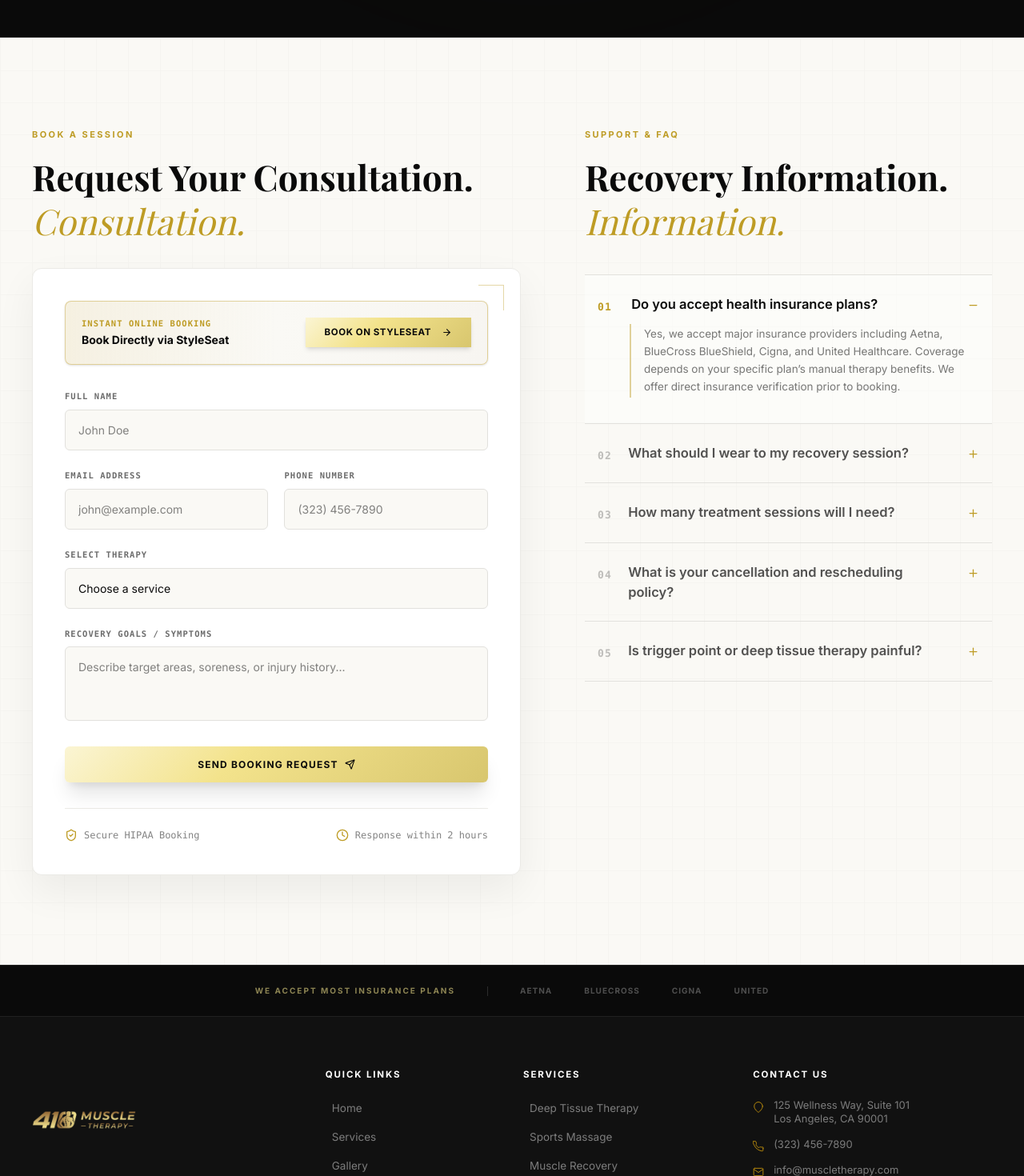
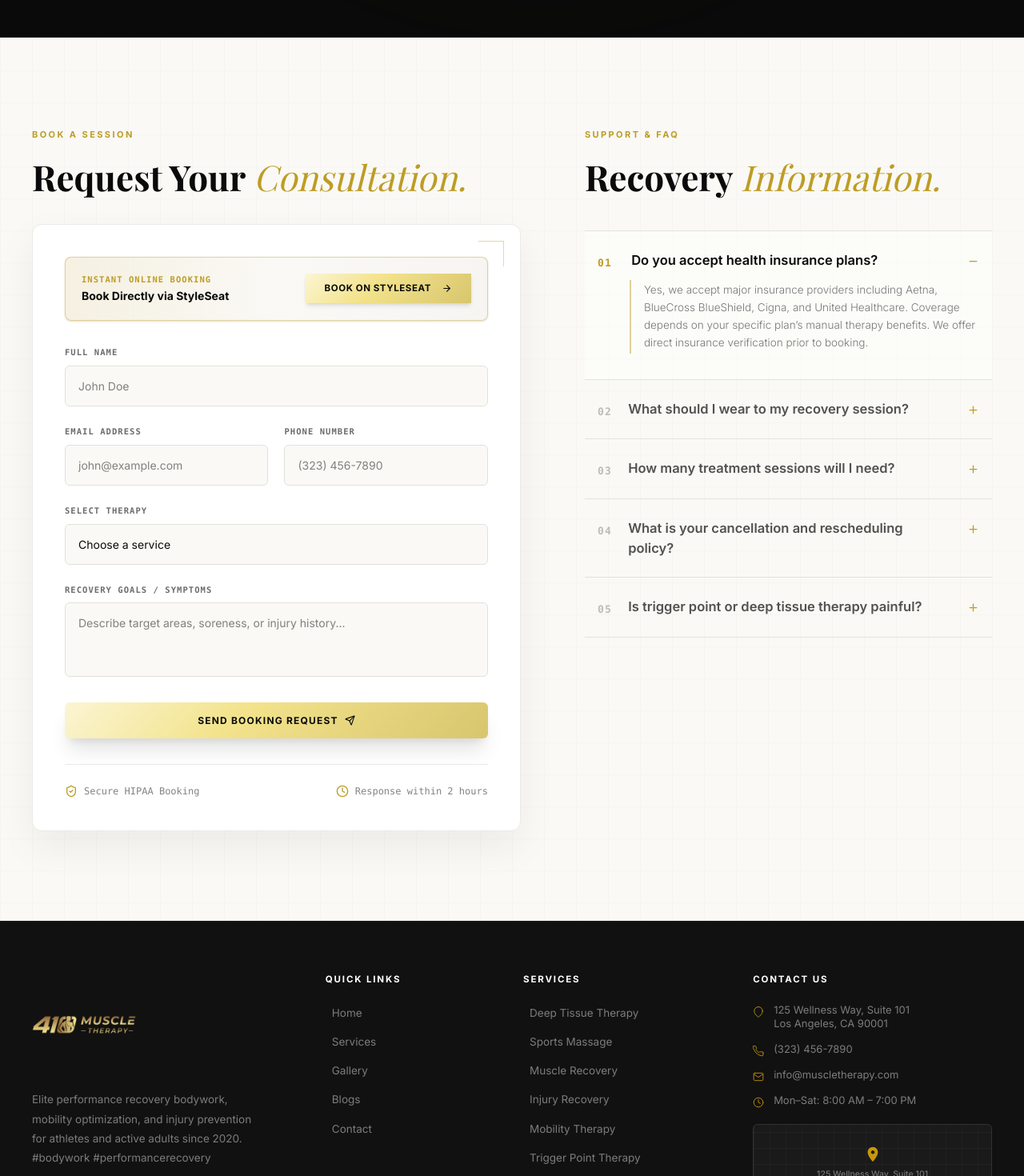
Before and after one commit to mohsindesigns/410-Muscle-Theraphy, a Next.js app: page /services/deep-tissue-therapy in a window 1280 px wide. Shown: the part 4071-5541 px from the top of the page at 80% size. Built offline with nearby package versions, Linux system fonts and the light colour scheme; a web font is replaced by a local one.

Commit message:
seo changes

```diff
--- a/src/components/layout/Footer.jsx
+++ b/src/components/layout/Footer.jsx
@@ -75,7 +75,6 @@ function MapPlaceholder({ addressText }) {
 
 export default function Footer() {
   const {
-    insuranceLabel,
     brandDescription,
     quickLinksLabel,
     servicesLabel,
@@ -84,7 +83,6 @@ export default function Footer() {
     privacy,
     terms,
     divider,
-    insurers,
     address,
     phone,
     email,
@@ -110,29 +108,6 @@ export default function Footer() {
 
   return (
     <footer>
-
-      {/* ══ Insurance Strip ════════════════════════════ */}
-      <div className="bg-dark border-t border-border-dark py-6 relative overflow-hidden">
-        <div className="site-container relative z-10">
-          <div className="flex flex-col md:flex-row items-center justify-center gap-4 md:gap-10 opacity-70">
-
-            <p className="text-[10px] font-bold tracking-[0.2em] uppercase text-gold/80 whitespace-nowrap text-center">
-              {insuranceLabel}
-            </p>
-
-            <div className="hidden md:block w-px h-3 bg-white/20" />
-
-            <div className="flex flex-wrap items-center justify-center gap-4 min-[400px]:gap-6 md:gap-10">
-              {insurers.map((ins) => (
-                <span key={ins.name} className="font-bold text-[10px] tracking-widest uppercase text-white/40 hover:text-white transition-colors duration-300 cursor-default">
-                  {ins.display}
-                </span>
-              ))}
-            </div>
-
-          </div>
-        </div>
-      </div>
 
       {/* ══ Main Footer ════════════════════════════════ */}
       <div className="bg-dark-2 pt-12 md:pt-16 pb-0 border-t border-border-dark/60">
--- a/src/components/sections/ContactFaqSection.jsx
+++ b/src/components/sections/ContactFaqSection.jsx
@@ -69,8 +69,14 @@ export default function ContactFaqSection() {
           <div className="w-full h-fit">
             <p className="section-label text-gold-dark mb-4">{formLabel}</p>
             <h2 className="display-heading text-[26px] min-[360px]:text-[30px] min-[400px]:text-[36px] md:text-[44px] text-dark leading-tight mb-8">
-              {formTitle.split('<br />')[0]}<br />
-              <span className="text-gold-dark italic font-light">{formTitle.split('<br />')[1] || 'Consultation.'}</span>
+              {formTitle.includes(' ') ? (
+                <>
+                  {formTitle.substring(0, formTitle.lastIndexOf(' '))} {' '}
+                  <span className="text-gold-dark italic font-light">{formTitle.substring(formTitle.lastIndexOf(' ') + 1)}</span>
+                </>
+              ) : (
+                formTitle
+              )}
             </h2>
 
             {/* Form wrapper */}
@@ -235,10 +241,16 @@ export default function ContactFaqSection() {
           {/* ── Right Column: Editorial Underlined FAQs ──── */}
           <div className="w-full">
             <p className="section-label text-gold-dark mb-4">{faqLabel}</p>
-            <h3 className="display-heading text-[30px] min-[400px]:text-[36px] md:text-[44px] text-dark leading-tight mb-10">
-              {faqTitle.split('<br />')[0]}<br />
-              <span className="text-gold-dark italic font-light">{faqTitle.split('<br />')[1] || 'Information.'}</span>
-            </h3>
+            <h2 className="display-heading text-[30px] min-[400px]:text-[36px] md:text-[44px] text-dark leading-tight mb-10">
+              {faqTitle.includes(' ') ? (
+                <>
+                  {faqTitle.substring(0, faqTitle.lastIndexOf(' '))} {' '}
+                  <span className="text-gold-dark italic font-light">{faqTitle.substring(faqTitle.lastIndexOf(' ') + 1)}</span>
+                </>
+              ) : (
+                faqTitle
+              )}
+            </h2>
 
             {/* Accordion Layout */}
             <div className="flex flex-col border-t border-[#E2E1DD]">
@@ -262,10 +274,10 @@ export default function ContactFaqSection() {
                       </span>
 
                       {/* Question */}
-                      <span className={`text-[15.5px] md:text-[16.5px] font-semibold flex-1 transition-all duration-300
+                      <h3 className={`text-[15.5px] md:text-[16.5px] font-semibold flex-1 transition-all duration-300
                         ${isOpen ? 'text-dark font-medium translate-x-1' : 'text-dark/70 group-hover:text-dark group-hover:translate-x-1'}`}>
                         {faq.q}
-                      </span>
+                      </h3>
 
                       {/* Icon */}
                       <span className={`text-gold-dark mt-1.5 transition-transform duration-300 ${isOpen ? 'rotate-180 text-dark' : 'group-hover:scale-110'}`}>
@@ -284,9 +296,9 @@ export default function ContactFaqSection() {
                         >
                           <div className="pl-12 md:pl-14 pr-4 pt-3 pb-2">
                             <div className="border-l-2 border-gold-dark/45 pl-4 py-0.5">
-                              <p className="text-dark/55 text-[13.5px] leading-relaxed">
+                              <h3 className="text-dark/55 text-[13.5px] leading-relaxed font-light">
                                 {faq.a}
-                              </p>
+                              </h3>
                             </div>
                           </div>
                         </motion.div>
--- a/src/lib/data.json
+++ b/src/lib/data.json
@@ -65,8 +65,8 @@
   "stats": {
     "label": "Our Achievements",
     "titleLine1": "Proven Results.",
-    "titleLine2": "Standards.",
-    "titleItalicWord": "Professional",
+    "titleLine2": "Professional",
+    "titleItalicWord": "Standards.",
     "description": "At 410 Muscle Therapy, we believe that true recovery is built on specialized bodywork and precision movement science. Since our founding in 2020, we have dedicated ourselves to helping competitive athletes and active individuals overcome chronic pain, restore joint mobility, and achieve peak physical performance. Our targeted manual therapies address the root causes of muscular imbalances, ensuring long-term health and accelerated recovery times so you can return to what you love with confidence.",
     "items": [
       {
```
